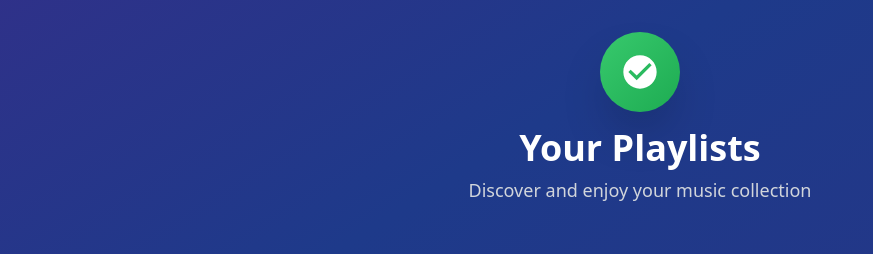
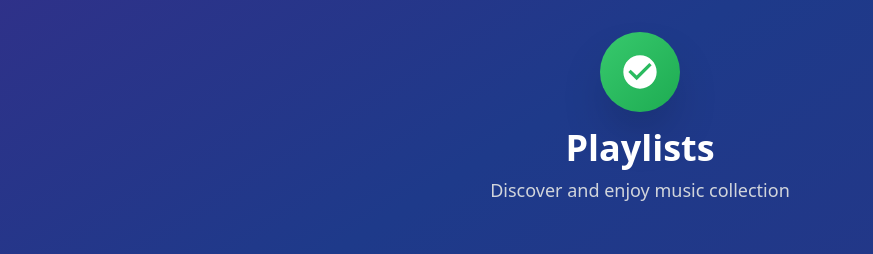
Before and after one commit to rohidtzz/spotify-clone, a Vue app: page /playlist in a window 1280 px wide. Shown: the top 254 px of the page, without its empty margins (0-873 px from the left). Built offline with nearby package versions, Linux system fonts and the light colour scheme; no server answers.

Commit message:
update playlist titles and API URL for consistency

```diff
--- a/src/views/Playlist/byId.vue
+++ b/src/views/Playlist/byId.vue
@@ -6,7 +6,7 @@
                 <!-- Back Button -->
                 <div class="mb-6">
                     <router-link
-                        to="/"
+                        to="/playlist"
                         class="inline-flex items-center text-gray-300 hover:text-white transition-colors duration-300"
                     >
                         <svg class="w-5 h-5 mr-2" fill="none" stroke="currentColor" viewBox="0 0 24 24">
--- a/src/views/Playlist/playlist.vue
+++ b/src/views/Playlist/playlist.vue
@@ -11,8 +11,8 @@
               </svg>
             </div>
           </div>
-          <h1 class="text-4xl font-bold mb-2 text-white">Your Playlists</h1>
-          <p class="text-lg text-gray-300">Discover and enjoy your music collection</p>
+          <h1 class="text-4xl font-bold mb-2 text-white">Playlists</h1>
+          <p class="text-lg text-gray-300">Discover and enjoy music collection</p>
         </div>
       </div>
     </div>
```
Also changed, not shown: 1 other file (tests, documents, lock files or other folders).
